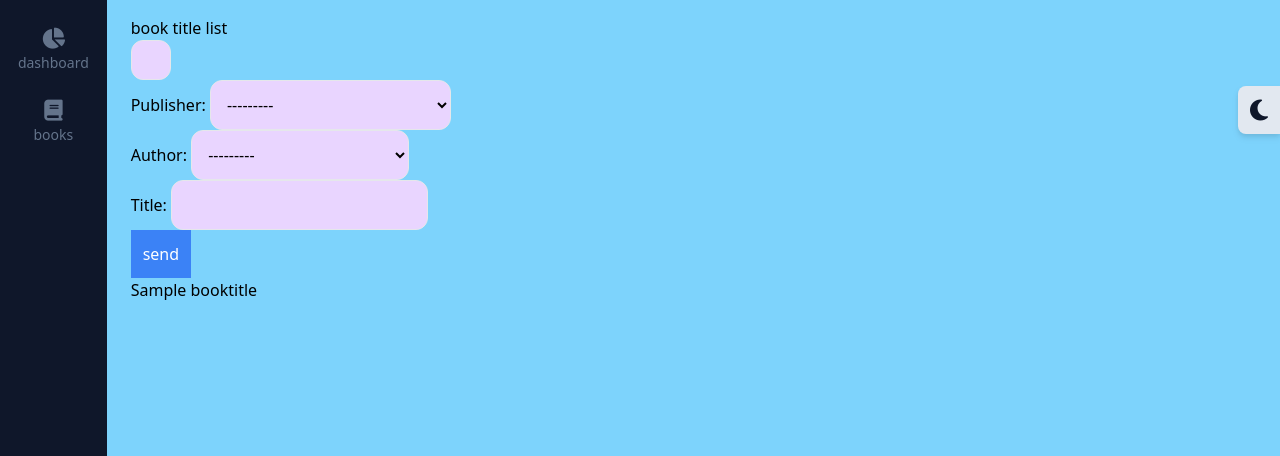
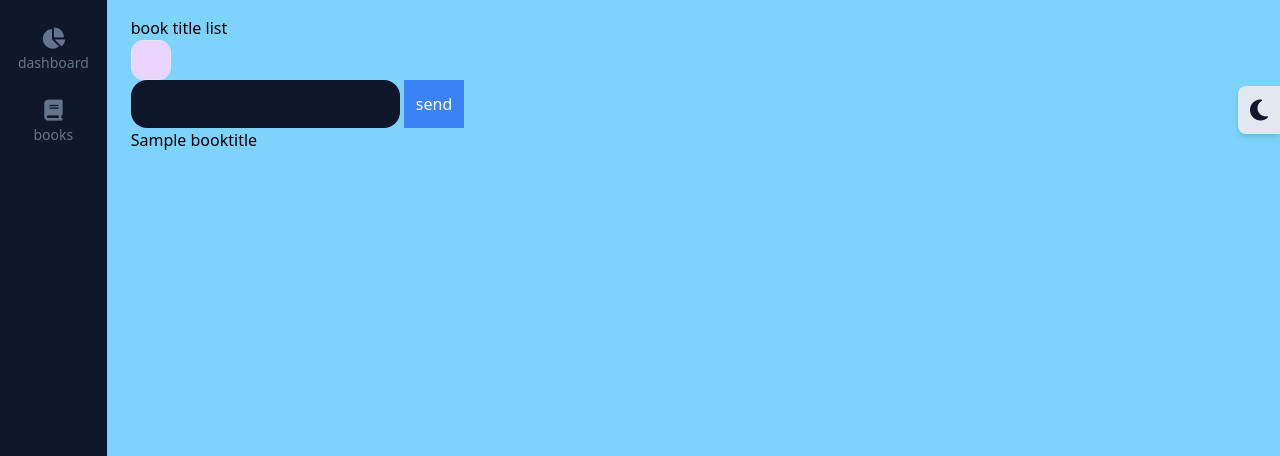
Before and after one commit to MarekJarczewsky81/BOOK_RENT-Django_TailwindCSS, a Django app: page /books/ in a window 1280 px wide. Shown: the part 64-520 px from the top of the page. Run offline with Django 4.2, Linux system fonts and the light colour scheme; tables that the repository leaves empty hold one stand-in row (values such as "Sample post"); some libraries are stand-ins or nearby versions.

Commit message:
Added styling options for form and added django-widget-tweaks

```diff
--- a/src/books/forms.py
+++ b/src/books/forms.py
@@ -7,11 +7,11 @@ class BookTitleForm(forms.ModelForm):
         model = BookTitle
         fields = ('publisher', 'author', 'title')
         # we can add Tailwind classes and style a form by widgets !!!
-        widgets = {
-            'title': forms.TextInput(attrs={'class': 'border bg-purple-200 rounded-xl p-3'}),
-            'author': forms.Select(attrs={'class': 'border bg-purple-200 rounded-xl p-3'}),
-            'publisher': forms.Select(attrs={'class': 'border bg-purple-200 rounded-xl p-3'})
-        }
+        # widgets = {
+        #     'title': forms.TextInput(attrs={'class': 'border bg-purple-200 rounded-xl p-3'}),
+        #     'author': forms.Select(attrs={'class': 'border bg-purple-200 rounded-xl p-3'}),
+        #     'publisher': forms.Select(attrs={'class': 'border bg-purple-200 rounded-xl p-3'})
+        # }
 
     def clean(self):
         title = self.cleaned_data.get('title')
--- a/src/books/templates/books/main.html
+++ b/src/books/templates/books/main.html
@@ -1,5 +1,5 @@
 {% extends 'base.html' %}
-
+{% load widget_tweaks %}
 {% block title %}book title list{% endblock title %}
 
 {% block content %}
@@ -7,7 +7,8 @@
     <div class="border bg-purple-200 rounded-xl p-3 h-10 w-10"></div>
     <form action="" method="POST">
         {% csrf_token %}
-        {{form.as_p}}
+        {% comment %} {{form.as_p}} {% endcomment %}
+        {{form.title|add_class:'bg-slate-900 text-slate-400 p-3 rounded-2xl font-bold'}} {% comment %} this is from django-widget-tweaks 1.4.12  {% endcomment %}
         <button type="submit" class="p-3 bg-blue-500 text-white">send</button>
     </form>
 
--- a/src/core/settings.py
+++ b/src/core/settings.py
@@ -51,6 +51,7 @@ INSTALLED_APPS = [
     'tailwind',
     'theme',
     'django_browser_reload',
+    'widget_tweaks',
 ]
 
 TAILWIND_APP_NAME = 'theme'
```
